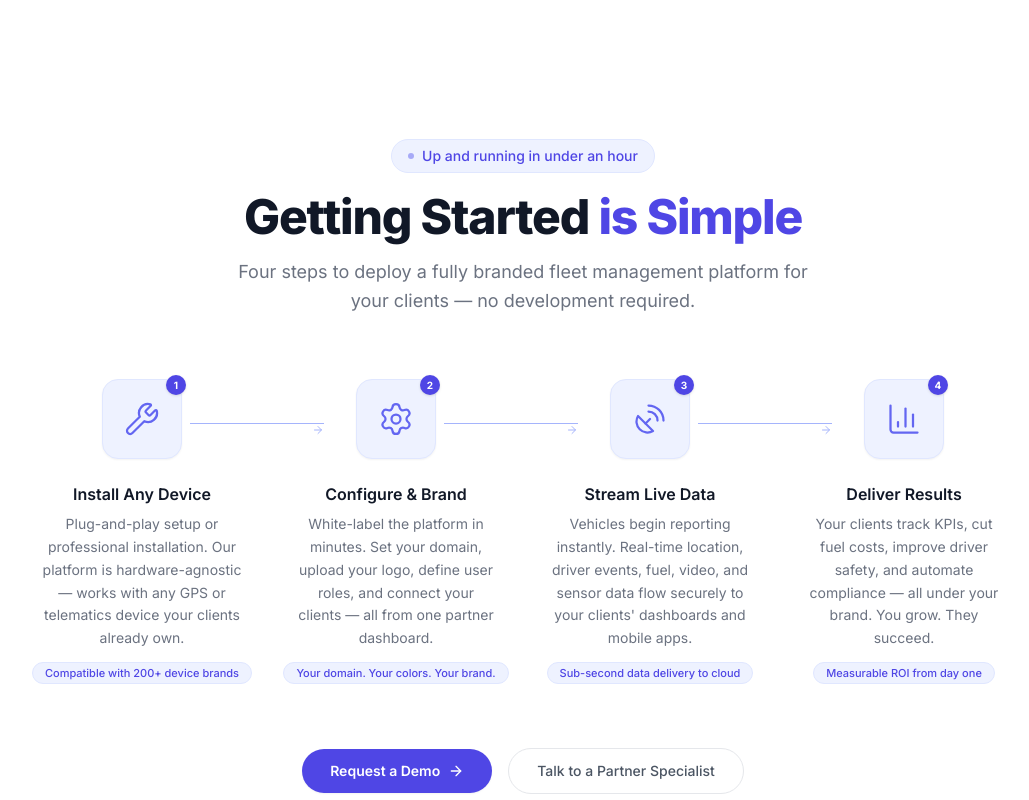
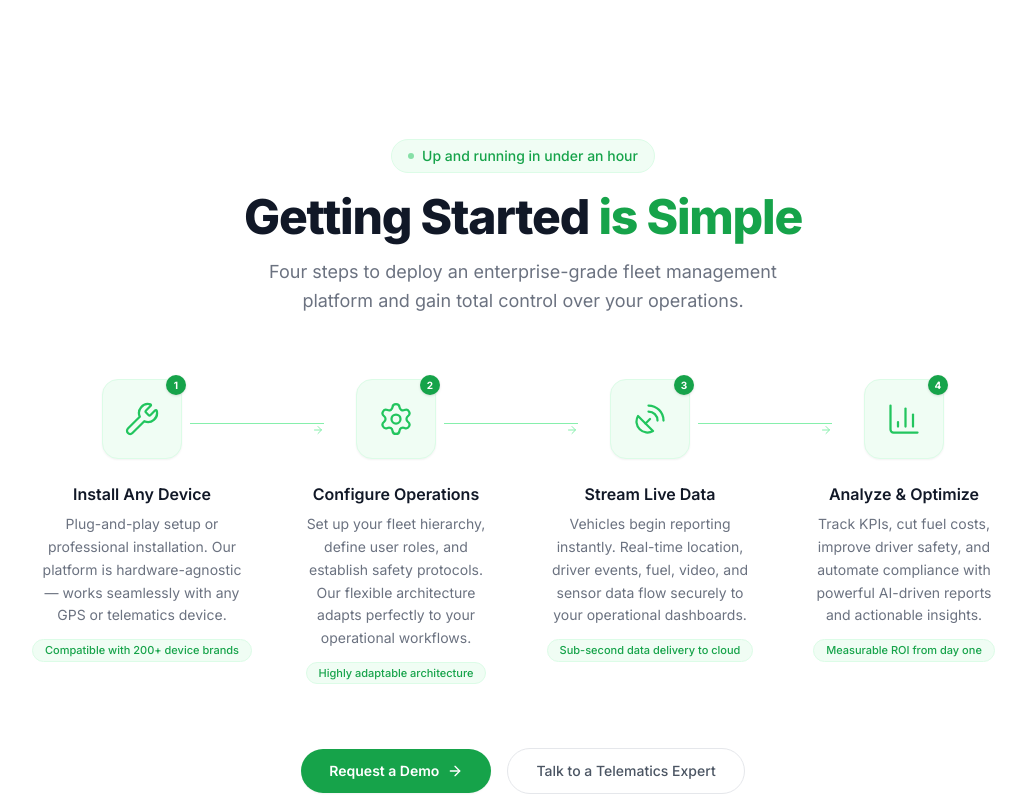
Before and after one commit to Bahareh-Esteki/fleetinfinity, a Next.js app: page / in a window 1280 px wide. Shown: the part 6100-6900 px from the top of the page, without its empty margins (117-1146 px from the left). Built offline with nearby package versions, Linux system fonts and the light colour scheme.

Commit message:
showcase

```diff
--- a/app/components/GettingStarted.js
+++ b/app/components/GettingStarted.js
@@ -9,28 +9,28 @@ const STEPS = [
     number: "01",
     icon: Wrench,
     title: "Install Any Device",
-    desc: "Plug-and-play setup or professional installation. Our platform is hardware-agnostic — works with any GPS or telematics device your clients already own.",
+    desc: "Plug-and-play setup or professional installation. Our platform is hardware-agnostic — works seamlessly with any GPS or telematics device.",
     accent: "Compatible with 200+ device brands",
   },
   {
     number: "02",
     icon: Settings,
-    title: "Configure & Brand",
-    desc: "White-label the platform in minutes. Set your domain, upload your logo, define user roles, and connect your clients — all from one partner dashboard.",
-    accent: "Your domain. Your colors. Your brand.",
+    title: "Configure Operations",
+    desc: "Set up your fleet hierarchy, define user roles, and establish safety protocols. Our flexible architecture adapts perfectly to your operational workflows.",
+    accent: "Highly adaptable architecture",
   },
   {
     number: "03",
     icon: SatelliteDish,
     title: "Stream Live Data",
-    desc: "Vehicles begin reporting instantly. Real-time location, driver events, fuel, video, and sensor data flow securely to your clients' dashboards and mobile apps.",
+    desc: "Vehicles begin reporting instantly. Real-time location, driver events, fuel, video, and sensor data flow securely to your operational dashboards.",
     accent: "Sub-second data delivery to cloud",
   },
   {
     number: "04",
     icon: BarChart3,
-    title: "Deliver Results",
-    desc: "Your clients track KPIs, cut fuel costs, improve driver safety, and automate compliance — all under your brand. You grow. They succeed.",
+    title: "Analyze & Optimize",
+    desc: "Track KPIs, cut fuel costs, improve driver safety, and automate compliance with powerful AI-driven reports and actionable insights.",
     accent: "Measurable ROI from day one",
   },
 ];
@@ -58,7 +58,7 @@ const StepCard = ({ step, index, total }) => {
           <div className="absolute inset-0 border-t border-dashed border-gray-200" />
           {/* Animated fill */}
           <motion.div
-            className="absolute inset-y-0 left-0 bg-indigo-300 h-px"
+            className="absolute inset-y-0 left-0 bg-green-300 h-px"
             initial={{ width: 0 }}
             animate={inView ? { width: "100%" } : {}}
             transition={{ duration: 0.6, delay: index * 0.12 + 0.4, ease: "easeOut" }}
@@ -70,7 +70,7 @@ const StepCard = ({ step, index, total }) => {
             animate={inView ? { opacity: 1, x: 0 } : {}}
             transition={{ duration: 0.25, delay: index * 0.12 + 0.95 }}
           >
-            <ArrowRight className="w-3 h-3 text-indigo-300" />
+            <ArrowRight className="w-3 h-3 text-green-300" />
           </motion.div>
         </div>
       )}
@@ -78,12 +78,12 @@ const StepCard = ({ step, index, total }) => {
       {/* Icon circle */}
       <div className="relative z-10 mb-6">
         {/* Step number badge */}
-        <span className="absolute -top-1 -right-1 w-5 h-5 rounded-full bg-indigo-600 text-white text-[10px] font-bold flex items-center justify-center z-20 shadow">
+        <span className="absolute -top-1 -right-1 w-5 h-5 rounded-full bg-green-600 text-white text-[10px] font-bold flex items-center justify-center z-20 shadow">
           {index + 1}
         </span>
-        <div className="w-20 h-20 rounded-2xl bg-indigo-50 border border-indigo-100 flex items-center justify-center shadow-sm group-hover:bg-indigo-600 group-hover:border-indigo-600 transition-all duration-300">
+        <div className="w-20 h-20 rounded-2xl bg-green-50 border border-green-100 flex items-center justify-center shadow-sm group-hover:bg-green-600 group-hover:border-green-600 transition-all duration-300">
           <Icon
-            className="w-9 h-9 text-indigo-500 group-hover:text-white transition-colors duration-300"
+            className="w-9 h-9 text-green-500 group-hover:text-white transition-colors duration-300"
             strokeWidth={1.5}
           />
         </div>
@@ -98,7 +98,7 @@ const StepCard = ({ step, index, total }) => {
       </p>
 
       {/* Accent pill */}
-      <span className="inline-block text-[11px] font-medium text-indigo-600 bg-indigo-50 border border-indigo-100 rounded-full px-3 py-0.5">
+      <span className="inline-block text-[11px] font-medium text-green-600 bg-green-50 border border-green-100 rounded-full px-3 py-0.5">
         {step.accent}
       </span>
     </motion.div>
@@ -121,17 +121,17 @@ const GettingStarted = () => {
           transition={{ duration: 0.5 }}
           className="text-center mb-16"
         >
-          <div className="inline-flex items-center gap-2 bg-indigo-50 border border-indigo-100 rounded-full px-4 py-1.5 text-sm font-medium text-indigo-600 mb-5">
-            <span className="w-1.5 h-1.5 rounded-full bg-indigo-500 animate-pulse" />
+          <div className="inline-flex items-center gap-2 bg-green-50 border border-green-100 rounded-full px-4 py-1.5 text-sm font-medium text-green-600 mb-5">
+            <span className="w-1.5 h-1.5 rounded-full bg-green-500 animate-pulse" />
             Up and running in under an hour
           </div>
           <h2 className="text-4xl md:text-5xl font-extrabold tracking-tight text-gray-900 mb-4">
             Getting Started{" "}
-            <span className="text-indigo-600">is Simple</span>
+            <span className="text-green-600">is Simple</span>
           </h2>
           <p className="text-lg text-gray-500 max-w-xl mx-auto leading-relaxed">
-            Four steps to deploy a fully branded fleet management platform
-            for your clients — no development required.
+            Four steps to deploy an enterprise-grade fleet management platform
+            and gain total control over your operations.
           </p>
         </motion.div>
 
@@ -152,7 +152,7 @@ const GettingStarted = () => {
         >
           <a
             href="/demo"
-            className="inline-flex items-center gap-2 bg-indigo-600 hover:bg-indigo-700 text-white font-semibold text-sm px-7 py-3 rounded-full transition-colors shadow-sm"
+            className="inline-flex items-center gap-2 bg-green-600 hover:bg-green-700 text-white font-semibold text-sm px-7 py-3 rounded-full transition-colors shadow-sm"
           >
             Request a Demo
             <ArrowRight className="w-4 h-4" />
@@ -161,7 +161,7 @@ const GettingStarted = () => {
             href="/contact"
             className="inline-flex items-center gap-2 text-gray-600 hover:text-gray-900 font-medium text-sm px-7 py-3 rounded-full border border-gray-200 hover:border-gray-300 transition-colors"
           >
-            Talk to a Partner Specialist
+            Talk to a Telematics Expert
           </a>
         </motion.div>
 
```
